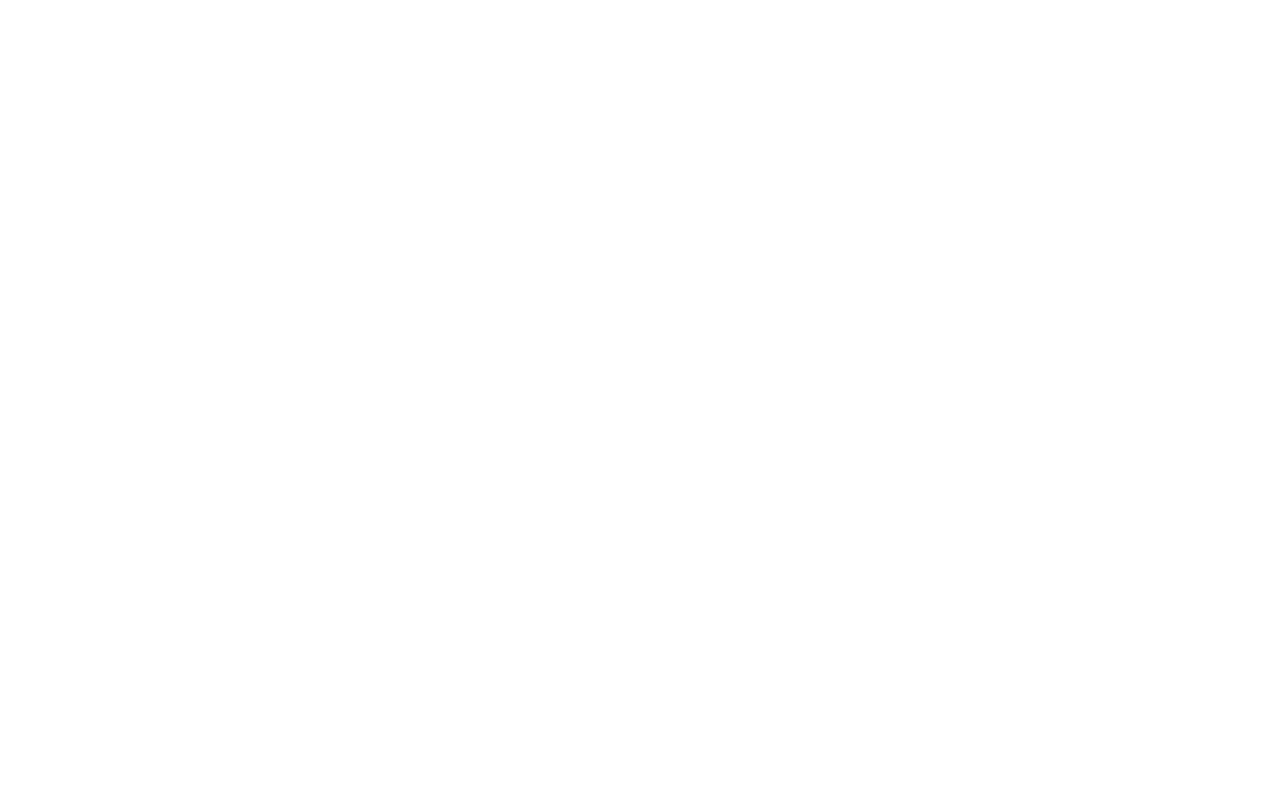
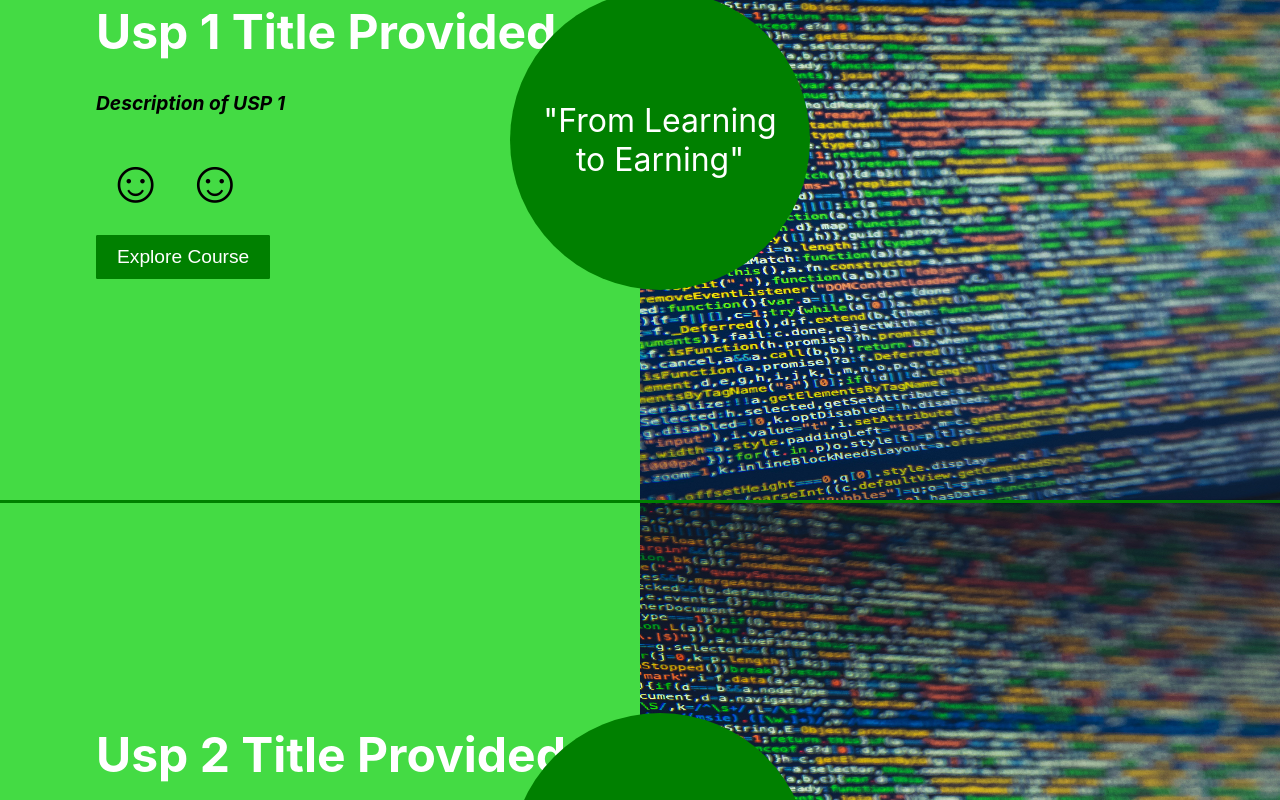
Before and after one commit to navjot369/placEd, a React (Create React App) app: page / in a window 1280 px wide. Shown: the part 1580-2380 px from the top of the page. Before the commit the page ends 1675 px from the top, so only its background shows below. Built offline with nearby package versions, Linux system fonts and the light colour scheme.

Commit message:
Add Usp Sections

```diff
--- a/src/App.css
+++ b/src/App.css
@@ -84,8 +84,6 @@
 }
 .heroContainer {
   width: 100%;
-  /* overflow: hidden; */
-  height: 200vh;
 }
 .navmenuCont {
   position: sticky;
--- a/src/App.js
+++ b/src/App.js
@@ -1,6 +1,6 @@
 import './App.css';
 import { Navbar, SearchBar, NavMenu } from './navbar.js';
-import { HeroSection, Section2 } from './Sections.js';
+import { HeroSection, Section2, Usp1 } from './Sections.js';
 
 function App() {
   return (<div id="container">
@@ -10,6 +10,9 @@
       <NavMenu />
       <HeroSection />
       <Section2 />
+      <Usp1 num="1"/>
+      <Usp1 num="2"/>
+      <Usp1 num="3"/>
     </div>
   </div>);
 }
--- a/src/Sections.css
+++ b/src/Sections.css
@@ -12,6 +12,7 @@
     flex-direction: column;
     justify-content: flex-start;
     padding: 10px 40px;
+    align-items: center;
 }
 .heroLeft * {
     margin: 20px 0;
@@ -62,7 +63,7 @@
     min-width: 200px;
 }
 .sec2Cont {
-    margin: 3px;
+    margin: 3px 0 150px 0;
     position: relative;
     height: 500px;
 }
@@ -127,3 +128,77 @@
     font-weight: bold;
     margin: 10px 0;
 }
+.UspContainer {
+    display: grid;
+    width: 100%;
+    padding: 0;
+    grid-template-columns: 1fr 1fr;
+    border-bottom: 3px solid green;
+}
+.UspLeftCont {
+    display: flex;
+    background-color: rgb(68, 219, 68);
+    flex-direction: column;
+    justify-content: center;
+    align-items: flex-start;
+    padding-left: 15%;
+}
+.UspTitle {
+    font-size: 3rem;
+    font-weight: bold;
+    color: white;
+    margin: 10px 0;
+}
+.UspDesc {
+    font-size: 1.2rem;
+    font-style: italic;
+    font-weight: bold;
+    margin: 20px 0;
+}
+.UspIconsCont {
+    display: flex;
+}
+.icon1 {
+    font-size: 60px;
+    margin: 9px;
+}
+.uspButton button{
+    background-color: green;
+    padding: 10px 20px;
+    border: 1px solid green;
+    color: white;
+    font-size: 1.2rem;
+    border-radius: 1px;
+    margin: 10px 0;
+    transition: 0.6s;
+}
+.uspButton button:hover {
+    border-color: white;
+    border-radius: 10px;
+    color: #aaa;
+}
+.UspRightCont{
+    position: relative;
+    height: 90vh;
+}
+.UspRightCont img{
+    width: 100%;
+    height: 90vh;
+}
+.imgRound {
+    border-radius: 50%;
+    background-color: green;
+    padding: 30px;
+    color: white;
+    font-size: 2rem;
+    display:flex;
+    justify-content: center;
+    align-items: center;
+    text-align: center;
+    width: 300px;
+    height: 300px;
+    position: absolute;
+    top: 50%;
+    transform: translate(0, -50%);
+    left: -130px;
+}
--- a/src/Sections.js
+++ b/src/Sections.js
@@ -1,6 +1,7 @@
 import DataScience_pic from "./Images/data-science.png";
 import "./Sections.css";
 import statsBackground from './Images/stats-bacground.jpg';
+import Uspbackground from './Images/USP_wallpaper.jpg';
 
 function HeroSection() {
   return (
@@ -50,6 +51,27 @@
   );
 }
 
+function Usp1(props) {
+    return(<div className="UspContainer">
+        <div className="UspLeftCont">
+            <div className="UspTitle">Usp {props.num} Title Provided</div>
+            <div className="UspDesc">Description of USP {props.num}</div>
+            <div className="UspIconsCont">
+                <div className="icon1">&#9786;</div>
+                <div className="icon1">&#9786;</div>
+            </div>
+            <div className="uspButton">
+                <button>Explore Course </button>
+            </div>
+        </div>
+        <div className="UspRightCont">
+            <img src={Uspbackground} alt="Coding Background"/>
+            <div className="imgRound">&quot;From Learning to Earning&quot;</div>
+        </div>
+    </div>
+    );
+}
 
 
-export { HeroSection, Section2 };
+
+export { HeroSection, Section2, Usp1 };
```
Also changed, not shown: src/Images/USP_wallpaper.jpg (added).
